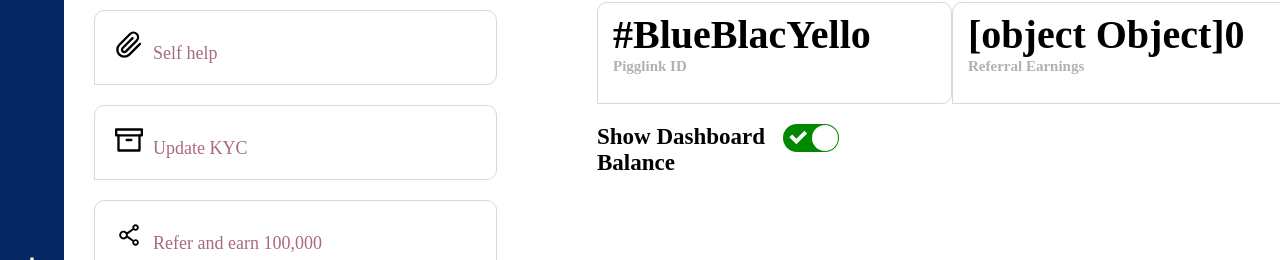
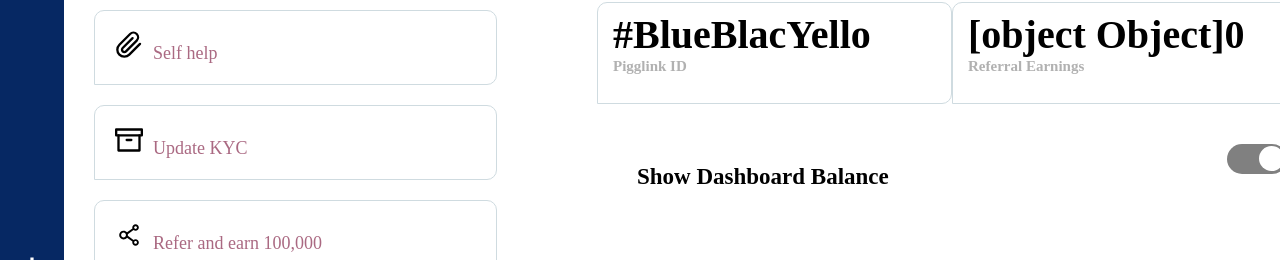
Before and after one commit to niyicodes/piggvest-dashboard-clone, a React (Vite) app: page /settings in a window 1280 px wide. Shown: the part 494-754 px from the top of the page. Built offline with nearby package versions, Linux system fonts and the light colour scheme; a web font is replaced by a local one.

Commit message:
fix: position css error for right__div-text

```diff
--- a/package.json
+++ b/package.json
@@ -18,7 +18,6 @@
     "react-icons": "^4.7.1",
     "react-redux": "^8.0.5",
     "react-router-dom": "^6.8.1",
-    "react-switch": "^7.0.0",
     "styled-components": "^5.3.6"
   },
   "devDependencies": {
--- a/src/Components/Toggle/ToggleSwitch.jsx
+++ b/src/Components/Toggle/ToggleSwitch.jsx
@@ -1,21 +1,19 @@
-import React, { useState } from 'react';
-import ReactSwitch from 'react-switch';
+import { useState } from "react";
 
-function ToggleSwitch() {
-  const [checked, setChecked] = useState(true);
+import "./toggleSwitch.css";
 
-  const handleChange = val => {
-    setChecked(val)
-  }
+export default function ToggleSwitch({ toggled, onClick }) {
+  const [isToggled, toggle] = useState(toggled);
+
+  const callback = () => {
+    toggle(!isToggled);
+    onClick(!isToggled);
+  };
 
   return (
-    <div className="app" style={{textAlign: "right"}}>
-      <ReactSwitch
-        checked={checked}
-        onChange={handleChange}
-      />
-    </div>
+    <label>
+      <input type="checkbox" defaultChecked={isToggled} onClick={callback} />
+      <span></span>
+    </label>
   );
 }
-
-export default ToggleSwitch;
--- /dev/null
+++ b/src/Components/Toggle/toggleSwitch.css
@@ -0,0 +1,55 @@
+label {
+    position: relative;
+    display: inline-block;
+    width: 60px;
+    height: 30px;
+    background-color: grey;
+    border-radius: 20px;
+  }
+
+  input {
+    opacity: 0;
+    width: 0;
+    height: 0;
+  }
+
+  span {
+    /* position: absolute; */
+    cursor: pointer;
+    top: 0;
+    left: 0;
+    right: 0;
+    bottom: 0;
+    transition: 0.3s;
+    border-radius: 30px;
+  }
+
+  strong {
+    position: absolute;
+    left: 100%;
+    width: max-content;
+    height: 100%;
+    line-height: 30px;
+    margin-left: 10px;
+    cursor: pointer;
+  }
+
+  span:before {
+    position: absolute;
+    content: "";
+    height: 25px;
+    width: 25px;
+    left: 3px;
+    bottom: 2.6px;
+    background-color: #fff;
+    border-radius: 50%;
+    transition: 0.3s;
+  }
+
+  input:checked + span {
+    background-color: #00c853;
+  }
+
+  input:checked + span:before {
+    transform: translateX(29px);
+  }
--- a/src/Pages/Profile.jsx
+++ b/src/Pages/Profile.jsx
@@ -7,7 +7,7 @@ import cardArray from "../Components/Card/CardArray";
 import { HiOutlineCamera } from "react-icons/hi";
 import { useNavigate } from "react-router-dom";
 import AccountDetails from "../Components/Card/AccountDetails";
-import {TbCurrencyNaira} from 'react-icons/tb'
+import { TbCurrencyNaira } from "react-icons/tb";
 import ToggleSwitch from "../Components/Toggle/ToggleSwitch";
 
 const Profile = () => {
@@ -18,7 +18,15 @@ const Profile = () => {
   const profileImage =
     "https://storage.googleapis.com/piggybankservice.appspot.com/agent_pics/logo8820da29ff.jpeg";
 
-  const naira = <TbCurrencyNaira />
+  const naira = <TbCurrencyNaira />;
+
+  const logState = (state) => {
+    console.log("Toggled:", state);
+  };
+
+
+
+
   return (
     <Account>
       {/* Name coming from backend. consume */}
@@ -62,33 +70,31 @@ const Profile = () => {
               <AccountDetails
                 title={"0123456789"}
                 subtitle={"Flex number by Wema"}
-                path={'/'}
+                path={"/"}
               />
               <AccountDetails
                 title={"#BlueBlacYello"}
                 subtitle={"Pigglink ID"}
-                path={'/'}
+                path={"/"}
               />
             </aside>
             <aside className="aside2">
               <AccountDetails
                 title={"0"}
                 subtitle={"Piggy Points"}
-                path={'/'}
+                path={"/"}
               />
               <AccountDetails
-                title={ `${naira}` + '0'}
+                title={`${naira}` + "0"}
                 subtitle={"Referral Earnings"}
-                path={'/'}
+                path={"/"}
               />
             </aside>
           </div>
           <footer className="right__footer">
-            <p className="right__footer">
-              Show Dashboard Balance
-            </p>
-            <div className="spacer"/>
-            <ToggleSwitch />
+            <p className="right__footer">Show Dashboard Balance</p>
+            <div className="spacer" />
+            <ToggleSwitch toggled={true} onClick={logState} />
           </footer>
         </section>
       </main>
@@ -99,14 +105,8 @@ const Profile = () => {
 const Account = styled.main`
   .account {
     display: flex;
+    flex-direction: row;
     justify-content: space-between;
-
-    @media screen (max-width: 1024px){
-      .account{
-        flex-direction: column;
-        flex-wrap: wrap-reverse;
-      }
-    }
 
     .div__left {
       flex: 4;
@@ -168,28 +168,38 @@ const Account = styled.main`
         display: none;
       }
     }
-    .right__bottom{
+    .right__bottom {
       display: flex;
       flex-direction: row;
       justify-content: space-between;
       align-items: flex-start;
     }
 
-    .right__bottom aside2{
-
+    .right__bottom aside2 {
     }
-    .right__footer{
+    .right__footer {
       display: flex;
       justify-content: space-between !important;
       align-items: flex-start;
+      padding: 20px;
     }
-    .right__footer p{
+    .right__footer p {
+      flex: 6;
       font-size: 23px;
       font-weight: bold;
     }
-    .right__footer spacer{
+    .right__footer spacer {
       flex: 1;
     }
+  }
+  @media screen and (max-width: 1024px) {
+    .account {
+      flex-direction: column-reverse;
+    }
+    .account .div__right {
+      margin-left: 0;
+    }
+
 
   }
 `;
```
Also changed, not shown: src/Pages/Home.jsx (+9 -6 lines), 1 other file (tests, documents, lock files or other folders).
